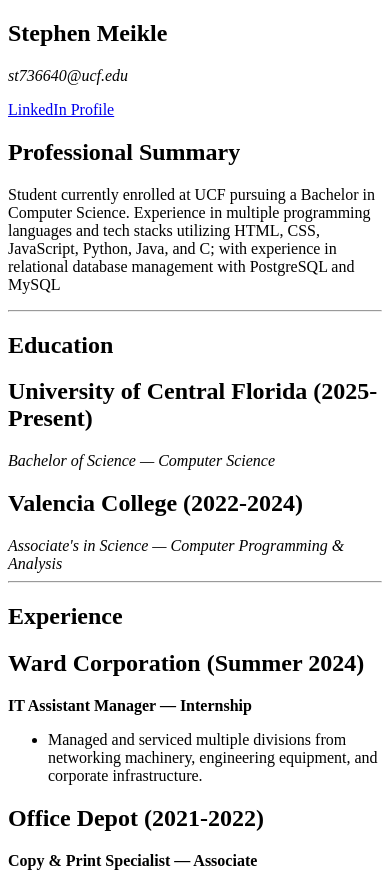
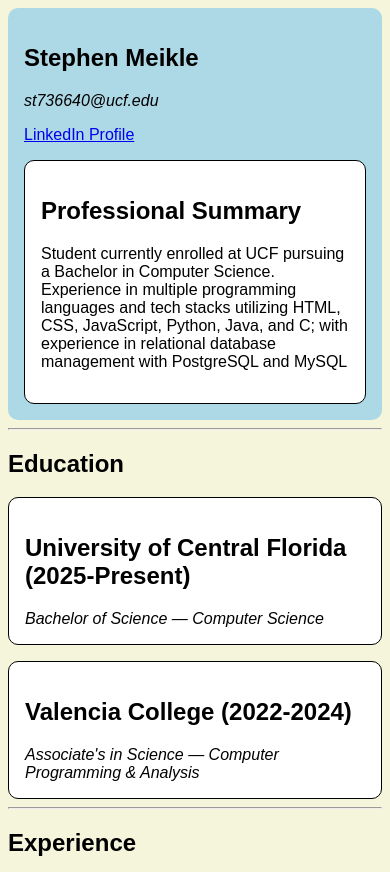
Before and after one commit to ParkerM6767/ParkerM6767.github.io, a plain HTML site: page resume/index.html in a window 390 px wide. Shown: the top 872 px of the page. Drawn offline with Linux system fonts and the light colour scheme.

Commit message:
Updated resume.css with responsive css assignment requirements

```diff
--- a/resume/index.html
+++ b/resume/index.html
@@ -4,10 +4,11 @@
     <head>
         <title>Resume</title>
         <link rel="stylesheet" href="resume.css"/>
+        <meta name="viewport" content="width=device-width, initial-scale=1.0">
     </head>
 
     <body>
-        <section>
+        <section id="summary">
              <h1>Stephen Meikle</h1>
              <i>st736640@ucf.edu</i>
              <p>
--- a/resume/resume.css
+++ b/resume/resume.css
@@ -0,0 +1,21 @@
+body {
+    font-family: Arial, Helvetica, sans-serif;
+    flex: auto;
+    background-color: beige;
+}
+
+section#summary {
+    background-color: lightblue;
+    padding: 1em;
+    border-radius: 10px;
+}
+
+section article {
+    background-color: white;
+    padding: 1em;
+    border-radius: 10px;
+    margin-top: 1em;
+    border-width: 5px;
+    border: 1px solid black;
+    width: device-width;
+}
```
